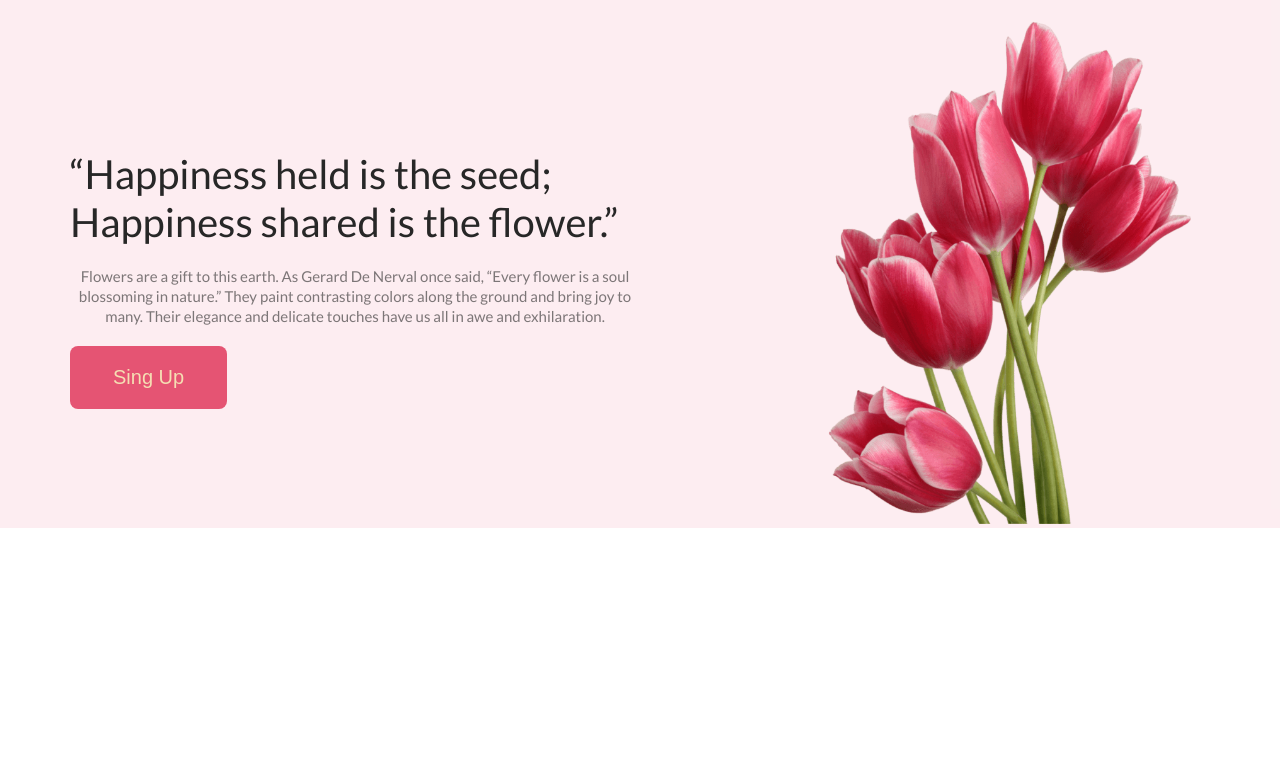
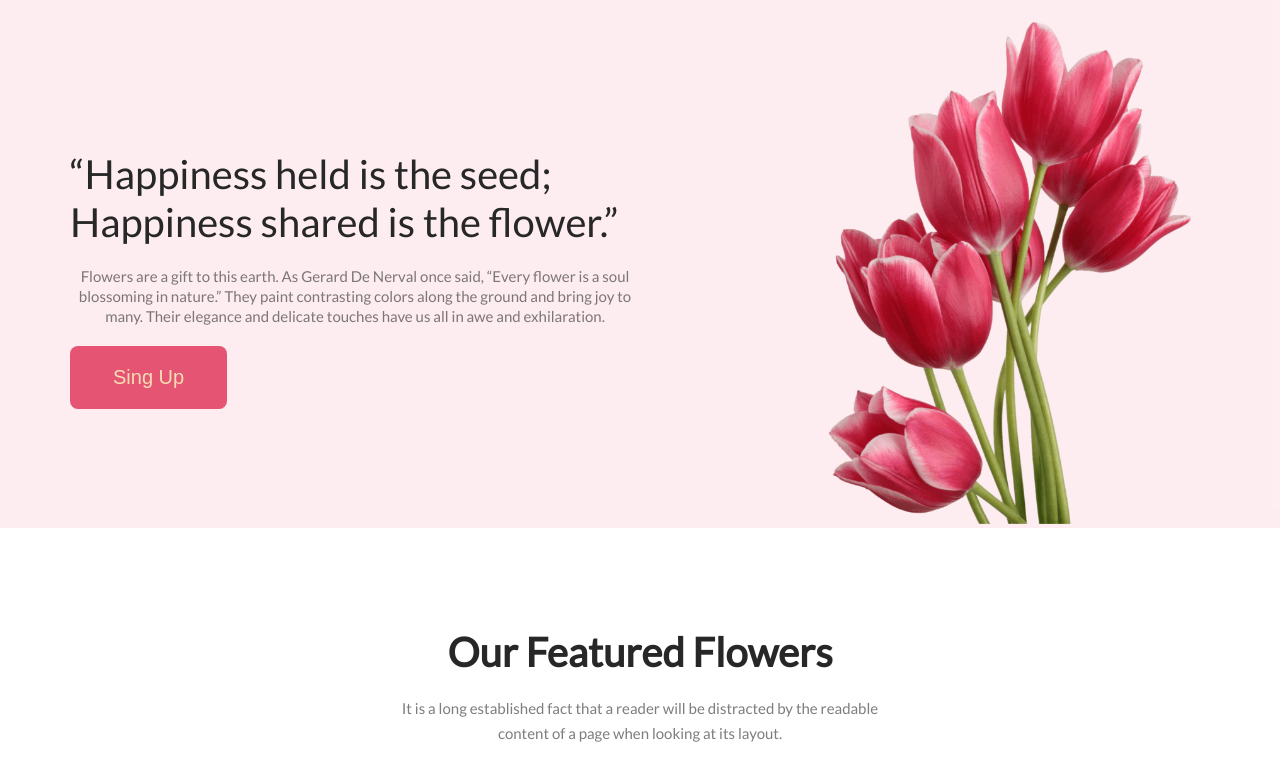
Before and after one commit to dipukumar11/assignment, a plain HTML site: page index.html in a window 1280 px wide. Drawn offline with Linux system fonts and the light colour scheme.

Commit message:
third section endt

```diff
--- a/index.html
+++ b/index.html
@@ -27,7 +27,16 @@
         </div>
         </section>
 
+
     </header>
+     <!-- Header section end  -->
+
+     <section>
+        <div class="featured-section">
+            <h3>Our Featured Flowers</h3>
+            <p> It is a long established fact that a reader will be distracted by the readable <br> content of a page when looking at its layout.</p>
+        </div>
+     </section>
     <main>
 
     </main>
--- a/style.css
+++ b/style.css
@@ -59,3 +59,29 @@ border:none;
     font-weight: 400;
     font-size: 20px;
 }
+
+/* end header section */
+
+.featured-section h3{
+text-align: center;
+margin-top: 100px;
+
+
+color: #272727;
+
+font-family: Lato;
+font-size: 40px;
+font-style: normal;
+font-weight: 800;
+line-height: normal;
+}
+.featured-section p{
+text-align: center;
+color: rgba(39, 39, 39, 0.60);
+font-family: Lato;
+font-size: 15px;
+font-style: normal;
+font-weight: 300;
+line-height: 25px;
+margin-top:20px;
+}
```
